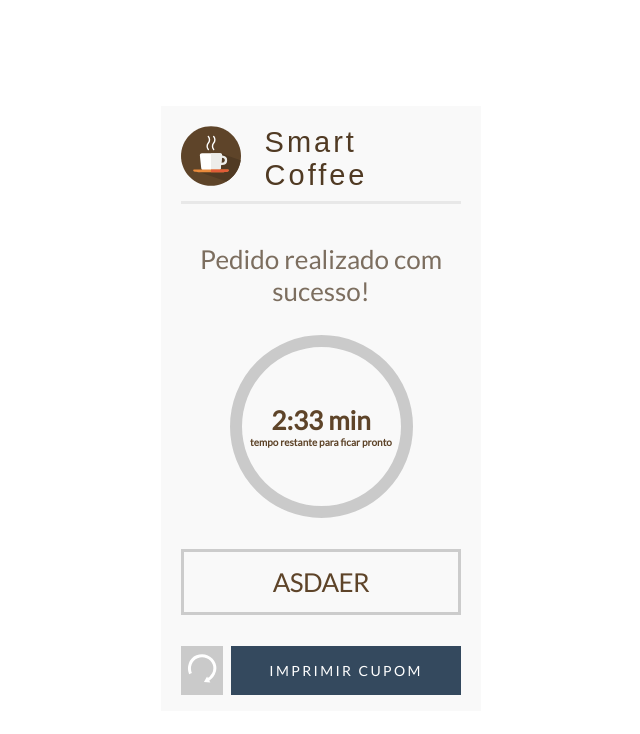
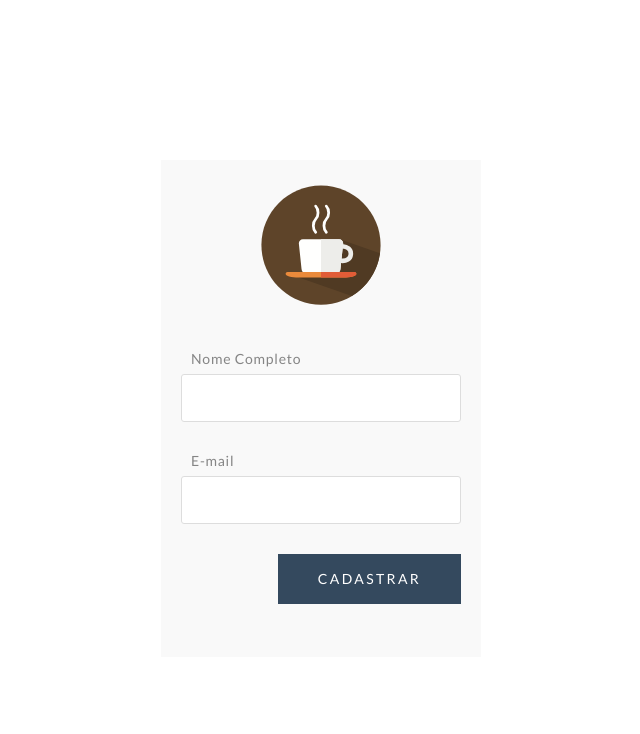
Before and after one commit to alboompro/recruiting-platform-services, a React (Create React App) app in the folder frontend/: page / in a window 1280 px wide. Shown: the top 734 px of the page, without its empty margins (327-967 px from the left). Built offline with nearby package versions, Linux system fonts and the light colour scheme.

Commit message:
Implementado roteamento das páginas

```diff
--- a/frontend/package.json
+++ b/frontend/package.json
@@ -5,6 +5,7 @@
   "dependencies": {
     "react": "^16.12.0",
     "react-dom": "^16.12.0",
+    "react-router-dom": "^5.1.2",
     "react-scripts": "3.2.0",
     "styled-components": "^4.4.1"
   },
--- a/frontend/src/App.js
+++ b/frontend/src/App.js
@@ -4,9 +4,17 @@ import Products from './components/products'
 import Complements from './components/complements'
 import Final from './components/final'
 import { Container } from './styles'
+import { BrowserRouter, Switch, Route } from 'react-router-dom'
 
 export default () => (
   <Container>
-    <Final />
+    <BrowserRouter>
+      <Switch>
+        <Route path="/" exact={true} component={Signup}/>
+        <Route path="/products" component={Products}/>
+        <Route path="/complements" component={Complements}/>
+        <Route path="/final" component={Final}/>
+      </Switch>
+    </BrowserRouter>
   </Container>
 );
```
Also changed, not shown: 2 other files (tests, documents, lock files or other folders).
